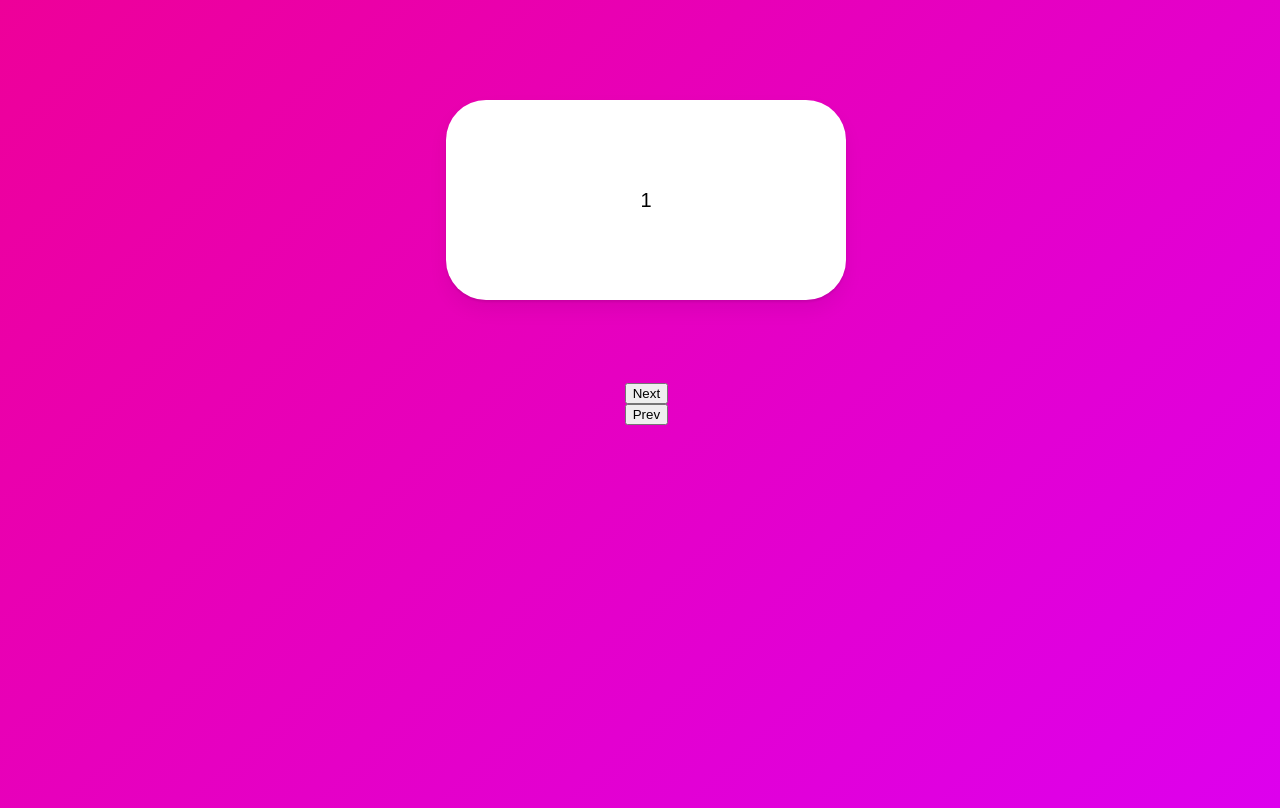
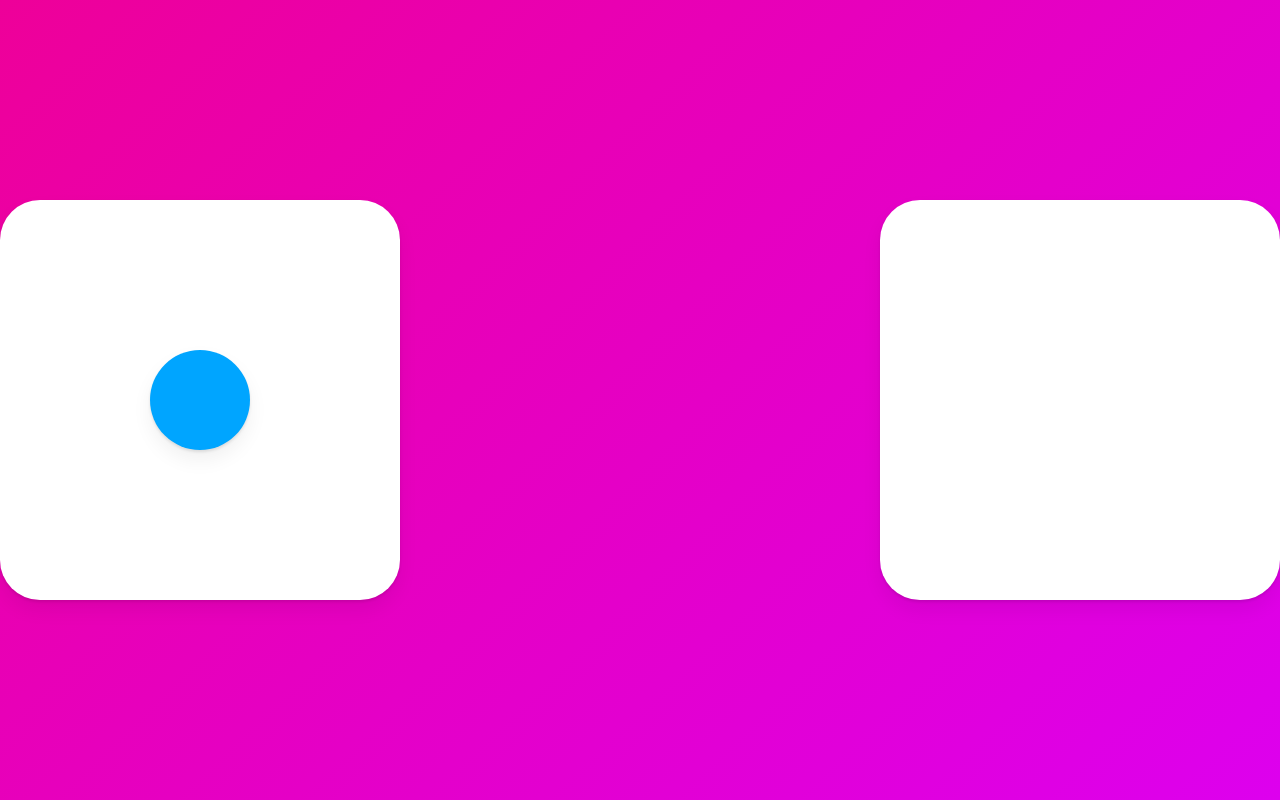
Before and after one commit to Novelier-Webbelier/react-animations, a React (Create React App) app: page / in a window 1280 px wide. Built offline with nearby package versions, Linux system fonts and the light colour scheme.

Commit message:
7.14 You Need to Watch This

```diff
--- a/src/App.tsx
+++ b/src/App.tsx
@@ -1,87 +1,62 @@
 import styled from "styled-components";
-import { AnimatePresence, motion } from "framer-motion";
+import { motion } from "framer-motion";
 import { useState } from "react";
 
 const Wrapper = styled(motion.div)`
-  width: 101vw;
-  height: 101vh;
+  width: 100vw;
+  height: 100vh;
   display: flex;
-  justify-content: center;
+  justify-content: space-between;
   align-items: center;
-  flex-direction: column;
   background: linear-gradient(136deg, #e09, #d0e);
 `;
 
 const Box = styled(motion.div)`
   width: 400px;
-  height: 200px;
+  height: 400px;
   background-color: rgba(255, 255, 255, 1);
   border-radius: 40px;
   box-shadow: 0 2px 3px rgba(0, 0, 0, 0.1), 0 10px 20px rgba(0, 0, 0, 0.06);
   display: flex;
+  justify-content: center;
   align-items: center;
-  justify-content: center;
-  font-size: 20px;
-  position: absolute;
-  top: 100px;
 `;
-const boxVariants = {
-  entry: (isBack: boolean) => ({
-    x: isBack ? -500 : 500,
-    opacity: 0,
-    scale: 0,
-  }),
-  center: {
-    x: 0,
-    opacity: 1,
-    scale: 1,
-    rotateZ: 360,
-    transition: {
-      type: "spring",
-      bounce: 0.3,
-      duration: 1,
-    },
-  },
-  exit: (isBack: boolean) => ({
-    x: isBack ? 500 : -500,
-    opacity: 0,
-    scale: 2,
-    transition: {
-      duration: 0.2,
-    },
-  }),
-};
+
+const Circle = styled(motion.div)`
+  background-color: #00a5ff;
+  width: 100px;
+  height: 100px;
+  border-radius: 50px;
+  box-shadow: 0 2px 3px rgba(0, 0, 0, 0.1), 0 10px 20px rgba(0, 0, 0, 0.06);
+`;
 
 function App() {
-  const [visible, setVisible] = useState(1);
-  const [back, setBack] = useState(false);
-
-  const next = () => {
-    setBack(false);
-    setVisible((prev) => (prev === 10 ? 1 : prev + 1));
-  };
-
-  const prev = () => {
-    setBack(true);
-    setVisible((prev) => (prev === 1 ? 10 : prev - 1));
-  };
+  const [clicked, setClicked] = useState(false);
+  const toggleClick = () => setClicked((prev) => !prev);
 
   return (
-    <Wrapper>
-      <AnimatePresence custom={back}>
-        <Box
-          custom={back}
-          variants={boxVariants}
-          initial="entry"
-          animate="center"
-          exit="exit"
-          key={visible}
-        >
-          {visible}
-        </Box>
-      </AnimatePresence>
-      <button onClick={next}>Next</button>
-      <button onClick={prev}>Prev</button>
+    <Wrapper onClick={toggleClick}>
+      <Box>
+        {!clicked ? (
+          <Circle
+            layoutId="circle"
+            style={{
+              borderRadius: 50,
+            }}
+          />
+        ) : null}
+      </Box>
+      <Box>
+        {clicked ? (
+          <Circle
+            layoutId="circle"
+            style={{
+              borderRadius: 0,
+              scale: 2,
+            }}
+          />
+        ) : null}
+      </Box>
     </Wrapper>
   );
 }
```
